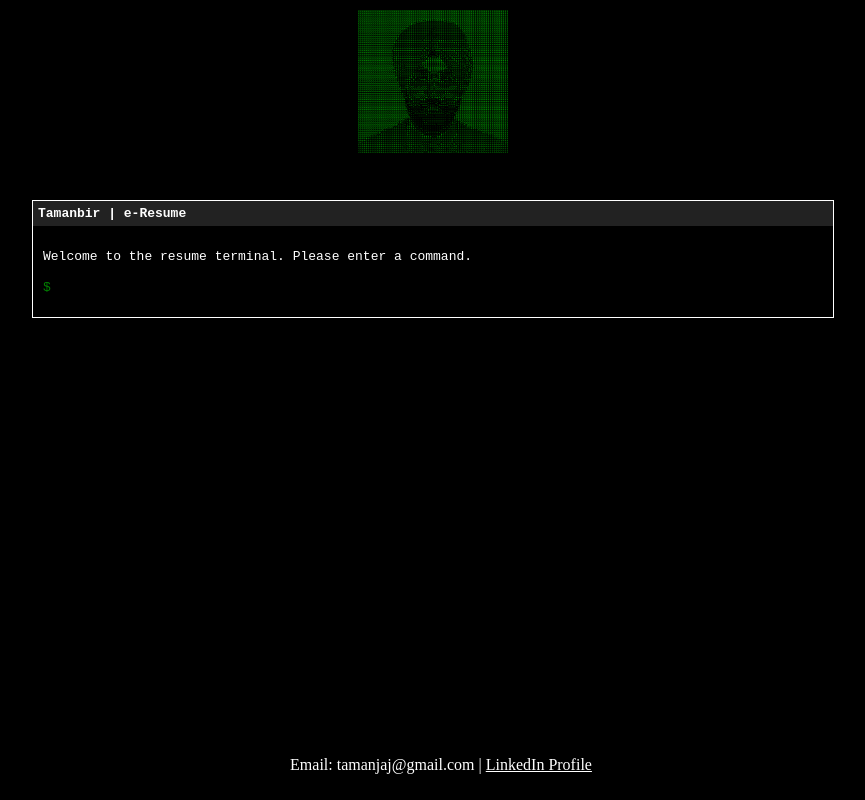
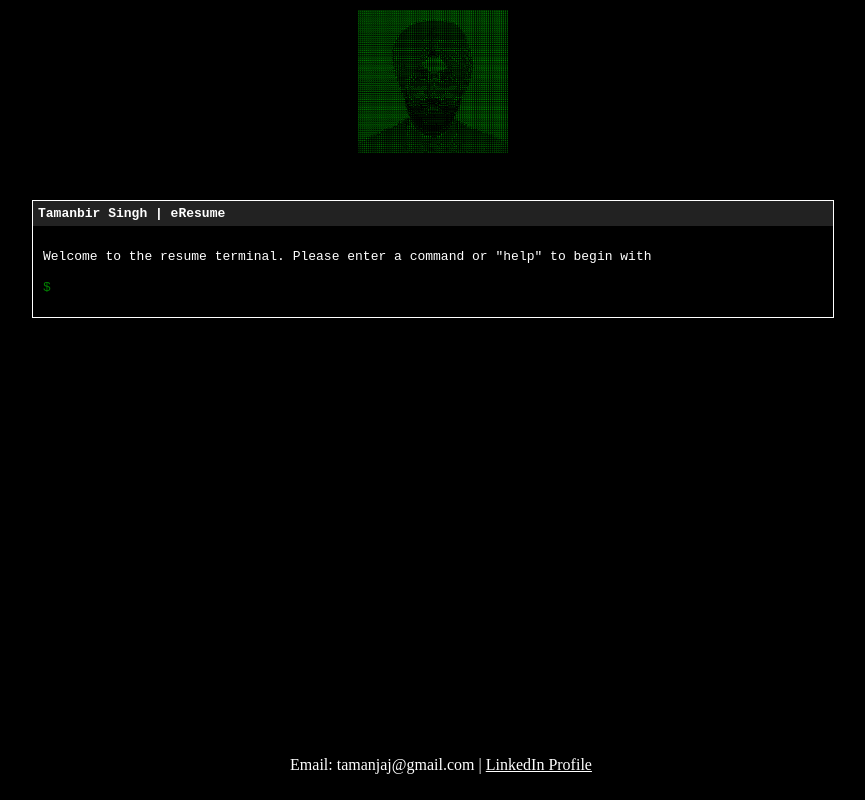
Before and after one commit to Tamanbir/tamanbir.github.io, a plain HTML site: page index.html in a window 1280 px wide. Shown: the whole page, without its empty margins (207-1072 px from the left). Drawn offline with Linux system fonts and the light colour scheme.

Commit message:
updated html

```diff
--- a/index.html
+++ b/index.html
@@ -11,10 +11,10 @@
     </div>
     <div class="terminal">
       <div class="terminal-header">
-        <span class="terminal-title">Tamanbir | e-Resume</span>
+        <span class="terminal-title">Tamanbir Singh | eResume</span>
       </div>
       <div class="terminal-body">
-        <p>Welcome to the resume terminal. Please enter a command.</p>
+        <p>Welcome to the resume terminal. Please enter a command or "help" to begin with</p>
         <div class="command-line">
           <span class="prompt">$</span>
           <input type="text" class="command-input" autofocus />
```
